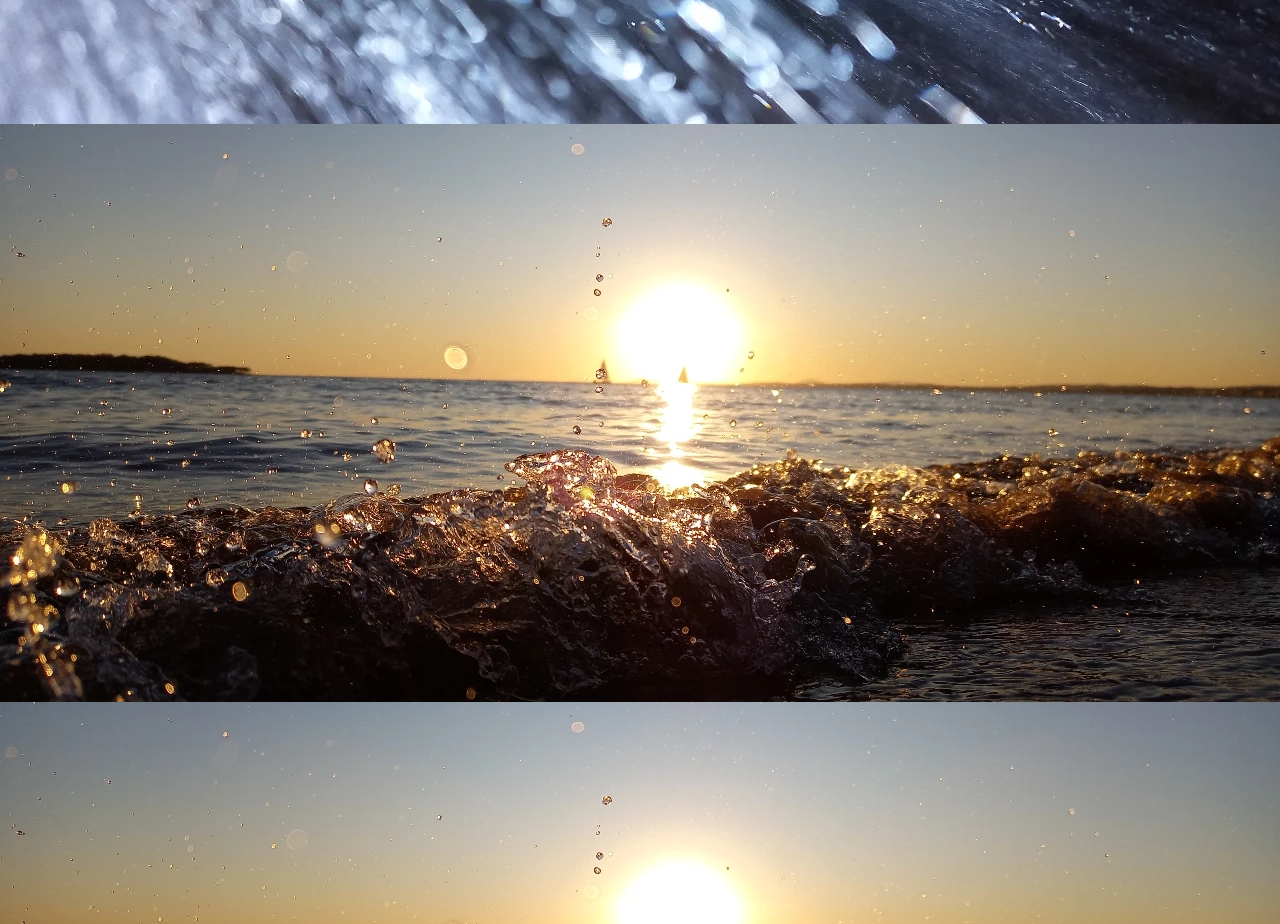
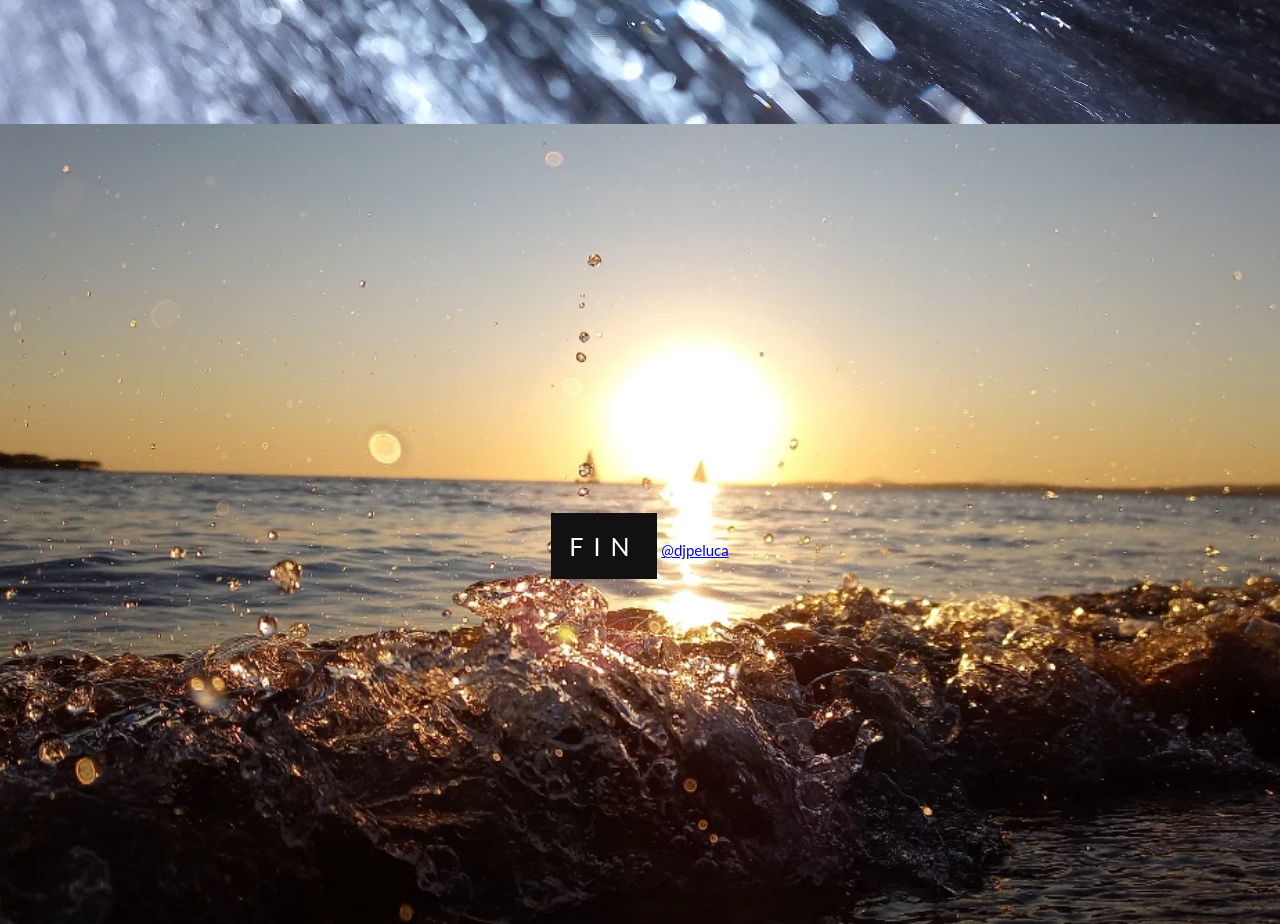
Before and after one commit to djpeluca/adrianuy, a plain HTML site: page index.html in a window 1280 px wide. Shown: the part 2440-3364 px from the top of the page. Drawn offline with Linux system fonts and the light colour scheme.

Commit message:
Update index.html

```diff
--- a/index.html
+++ b/index.html
@@ -11,7 +11,7 @@
   color: #777;
 }
 
-.bgimg-1, .bgimg-2, .bgimg-3 {
+.bgimg-1, .bgimg-2, .bgimg-3, .bgimg-4 {
   position: relative;
   background-attachment: fixed;
   background-position: center;
```
